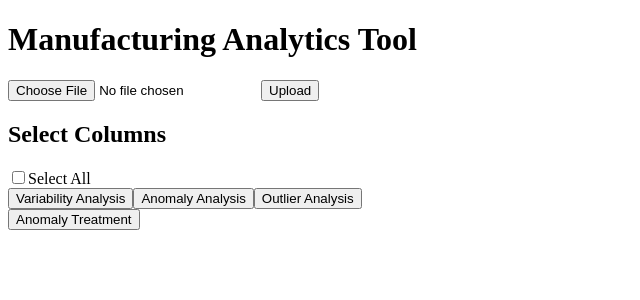
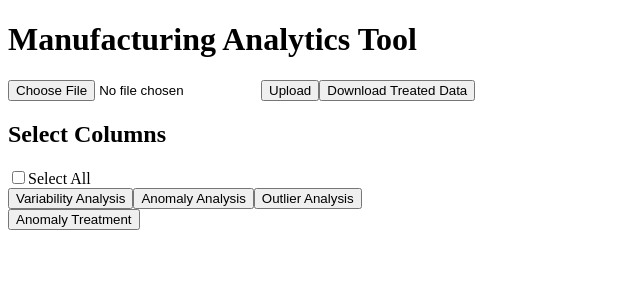
Before and after one commit to riyachakravarty/manufacturing-copilot-frontendf, a React (Create React App) app: page / in a window 1280 px wide. Shown: the top 300 px of the page, without its empty margins (0-640 px from the left). Built offline with nearby package versions, Linux system fonts and the light colour scheme.

Commit message:
Update App.jsx

```diff
--- a/src/App.jsx
+++ b/src/App.jsx
@@ -55,8 +55,6 @@ const App = () => {
     }
   };
 
-
-
   const fetchValueIntervals = async () => {
     if (!selectedMissingValueColumn || typeof selectedMissingValueColumn !== "string") {
       alert("Please select a valid column.");
@@ -81,6 +79,25 @@ const App = () => {
     }
   };
 
+  const handleDownload = async () => {
+    try {
+      const response = await axios.get(`${process.env.REACT_APP_BACKEND_URL}/download`, {
+        responseType: 'blob',
+      });
+
+      const blob = new Blob([response.data], { type: 'text/csv' });
+      const downloadUrl = window.URL.createObjectURL(blob);
+      const link = document.createElement('a');
+      link.href = downloadUrl;
+      link.setAttribute('download', 'treated_data.csv');
+      document.body.appendChild(link);
+      link.click();
+      document.body.removeChild(link);
+    } catch (error) {
+      console.error("Error downloading treated file:", error);
+      alert("No data available for download or an error occurred.");
+    }
+  };
 
   const handlePrompt = async (prompt) => {
     try {
@@ -137,6 +154,7 @@ const App = () => {
 
       <input type="file" onChange={(e) => setFile(e.target.files[0])} />
       <button onClick={fetchColumns}>Upload</button>
+      <button onClick={handleDownload}>Download Treated Data</button>
 
       <div>
         <h2>Select Columns</h2>
```
Lines whose indentation alone changed are shown as unchanged.
